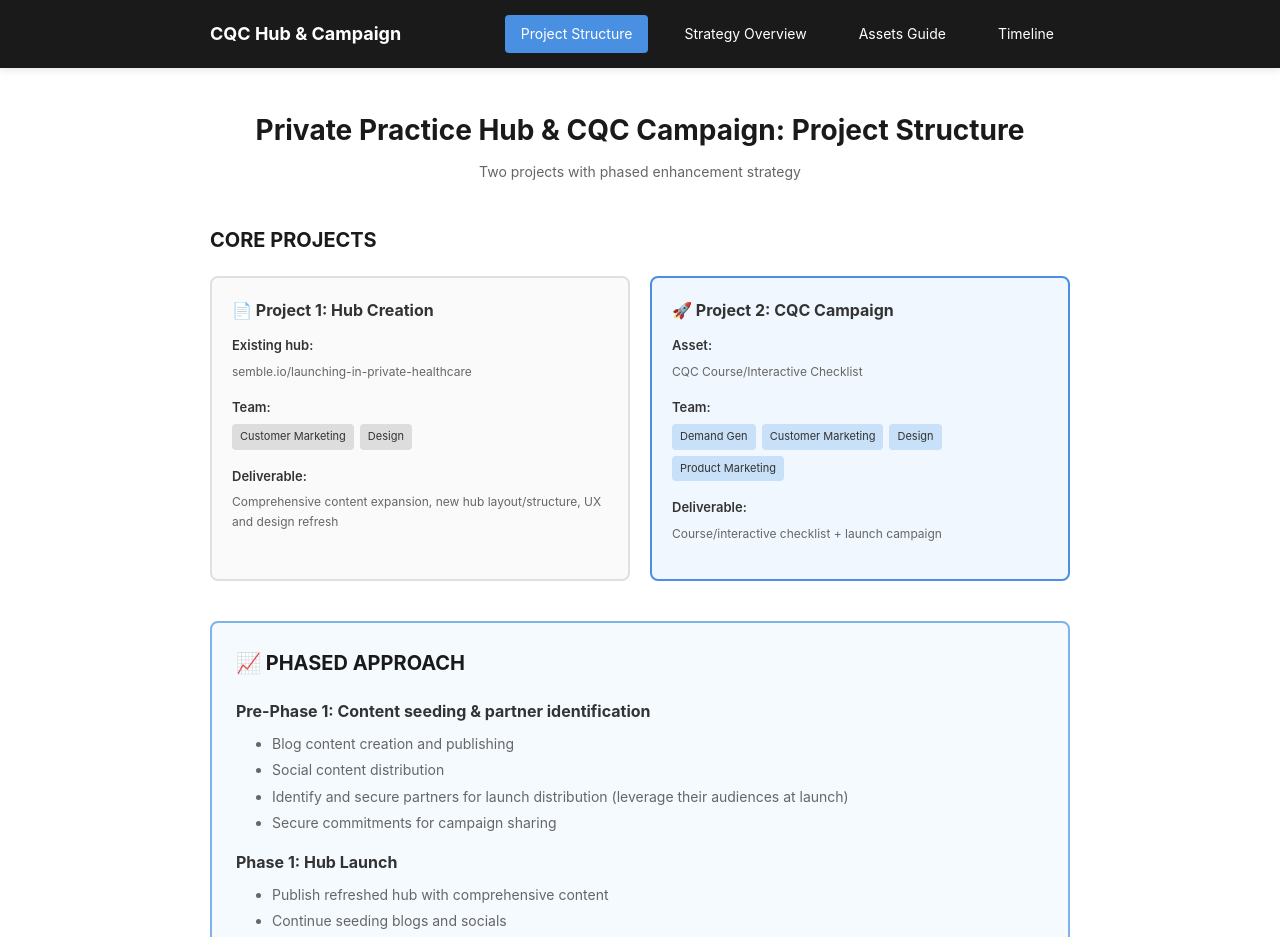
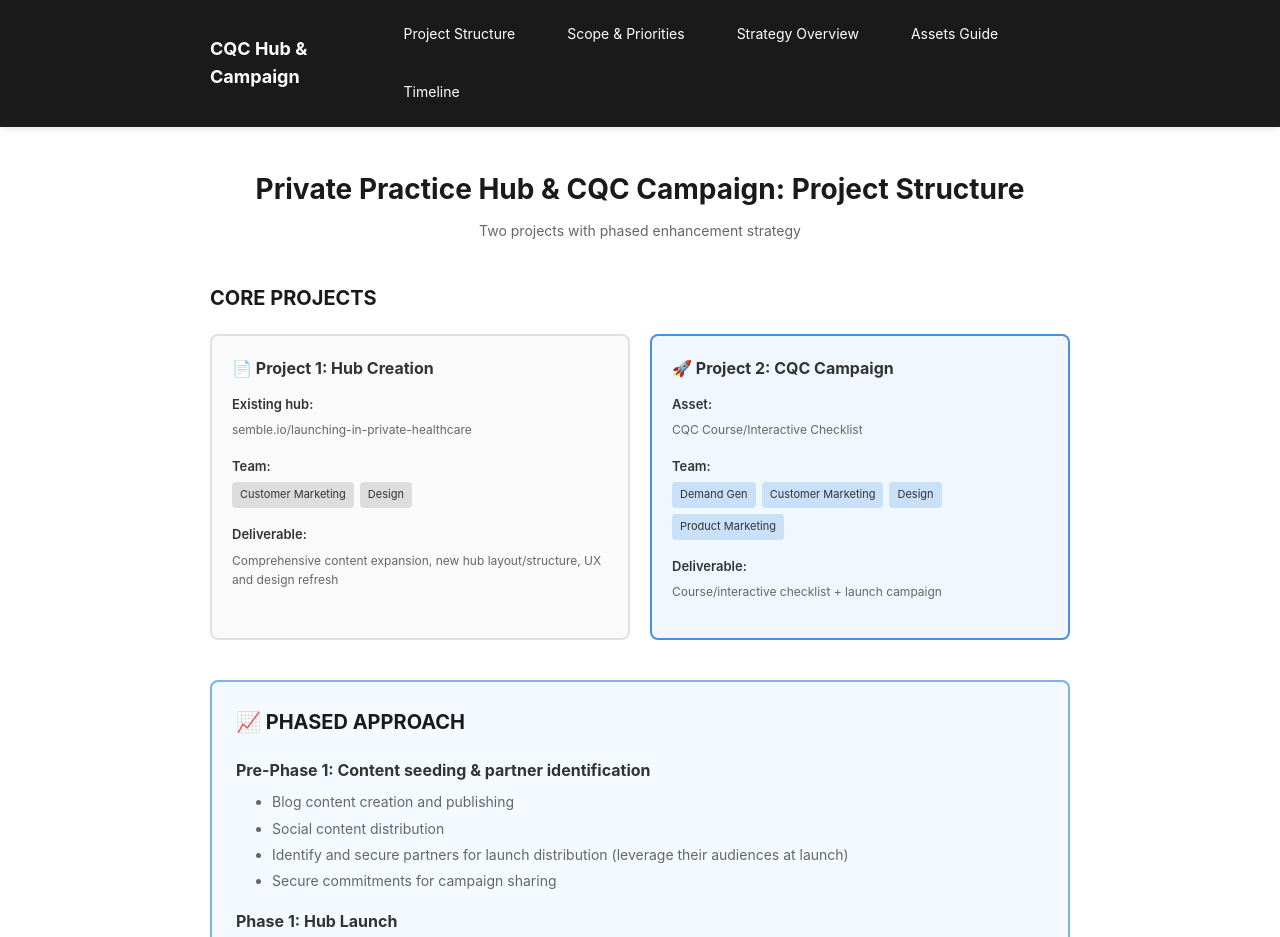
Before and after one commit to Matt-pioneerly/cqc-campaign-hub-stratefy, a plain HTML site: page index.html in a window 1280 px wide. Shown: the top 937 px of the page. Drawn offline with Linux system fonts and the light colour scheme.

Commit message:
Update index.html

```diff
--- a/index.html
+++ b/index.html
@@ -308,12 +308,13 @@
     <nav class="nav">
         <div class="nav-container">
             <div class="nav-title">CQC Hub & Campaign</div>
-            <div class="nav-links">
-                <a href="index.html" class="active">Project Structure</a>
-                <a href="strategy.html">Strategy Overview</a>
-                <a href="assets.html">Assets Guide</a>
-                <a href="timeline.html">Timeline</a>
-            </div>
+         <div class="nav-links">
+    <a href="index.html">Project Structure</a>
+    <a href="scope.html">Scope & Priorities</a>
+    <a href="strategy.html">Strategy Overview</a>
+    <a href="assets.html">Assets Guide</a>
+    <a href="timeline.html">Timeline</a>
+</div>
         </div>
     </nav>
 
```
